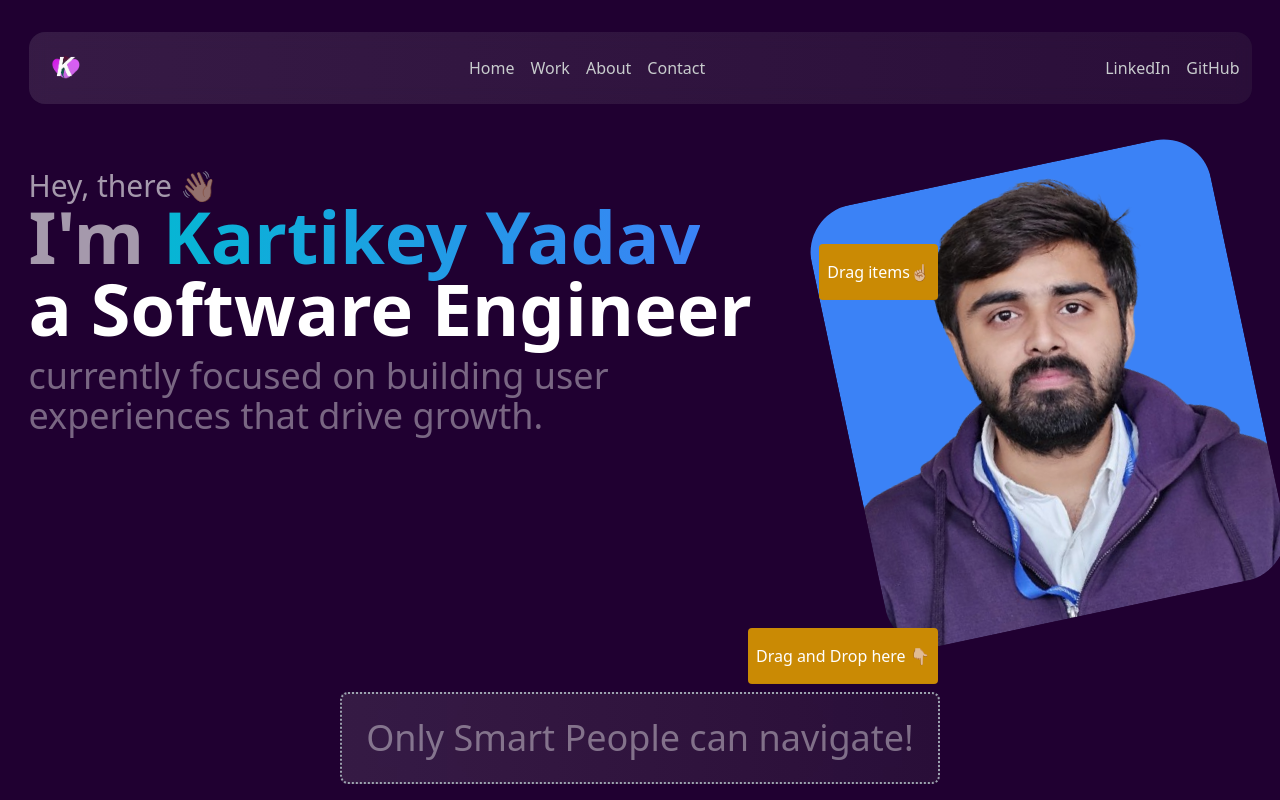
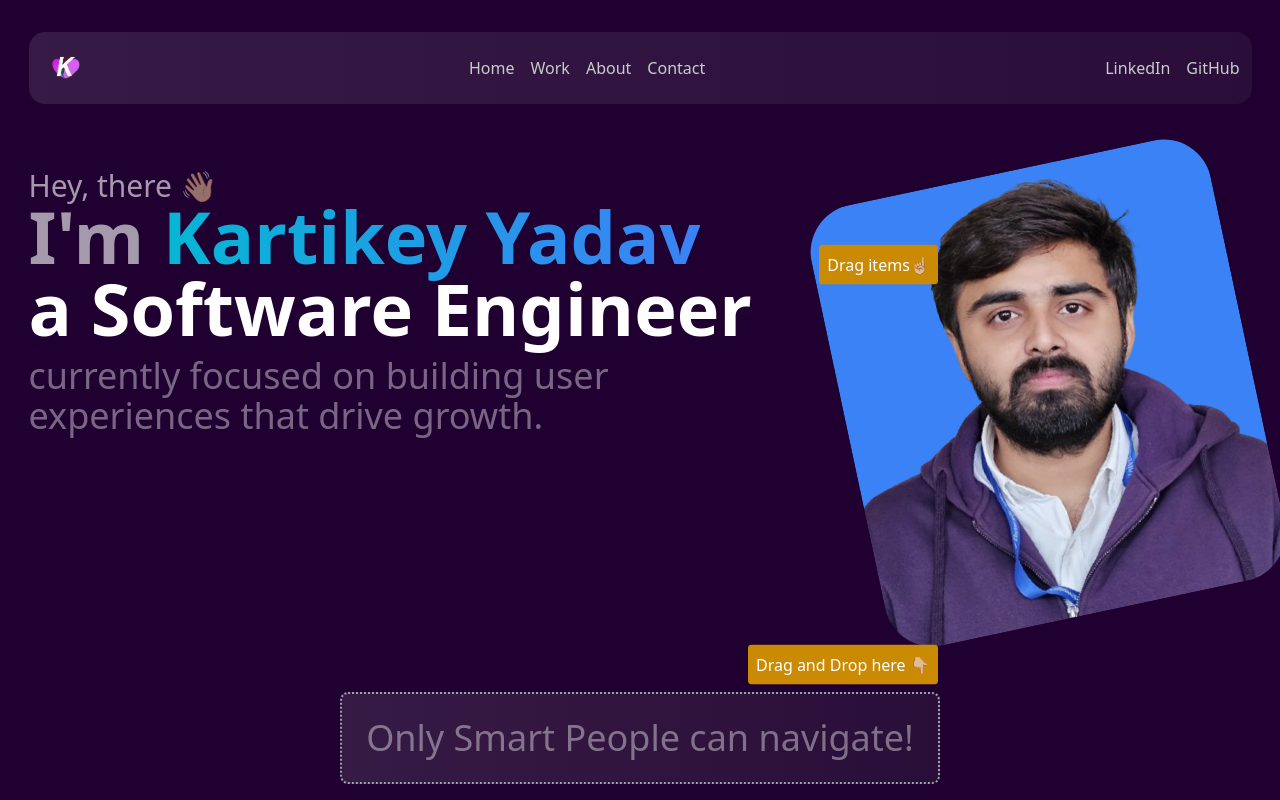
Before and after one commit to kartikey7y/Portfolio, a React (Create React App) app: page / in a window 1280 px wide. Built offline with nearby package versions, Linux system fonts and the light colour scheme.

Commit message:
added clear time interval

```diff
--- a/src/Home/Home.js
+++ b/src/Home/Home.js
@@ -76,7 +76,6 @@ export default function Home() {
   useEffect(() => {
     const interval = setInterval(() => {
       setHelp((prevHelp) => !prevHelp);
-      console.log("Interval toggled help state");
     }, 10000);
 
     return () => clearInterval(interval);
@@ -171,10 +170,12 @@ export default function Home() {
         >
           {help ? (
             <span>
-              <p className="absolute bottom-24 right-0 text-[1rem] text-white bg-yellow-600 rounded p-2 animate-bounce">
+              <p className="absolute bottom-24 right-0 text-[1rem] text-white bg-yellow-600 rounded px-2 animate-bounce">
                 Drag and Drop here 👇🏼
               </p>
-              <p className="absolute -top-[40rem] right-0 md:-top-[28rem] text-[1rem] text-white bg-yellow-600 rounded p-2 animate-bounce">Drag items☝🏼</p>
+              <p className="absolute -top-[40rem] right-0 md:-top-[28rem] text-[1rem] text-white bg-yellow-600 rounded px-2 animate-bounce">
+                Drag items☝🏼
+              </p>
             </span>
           ) : (
             ""
```
